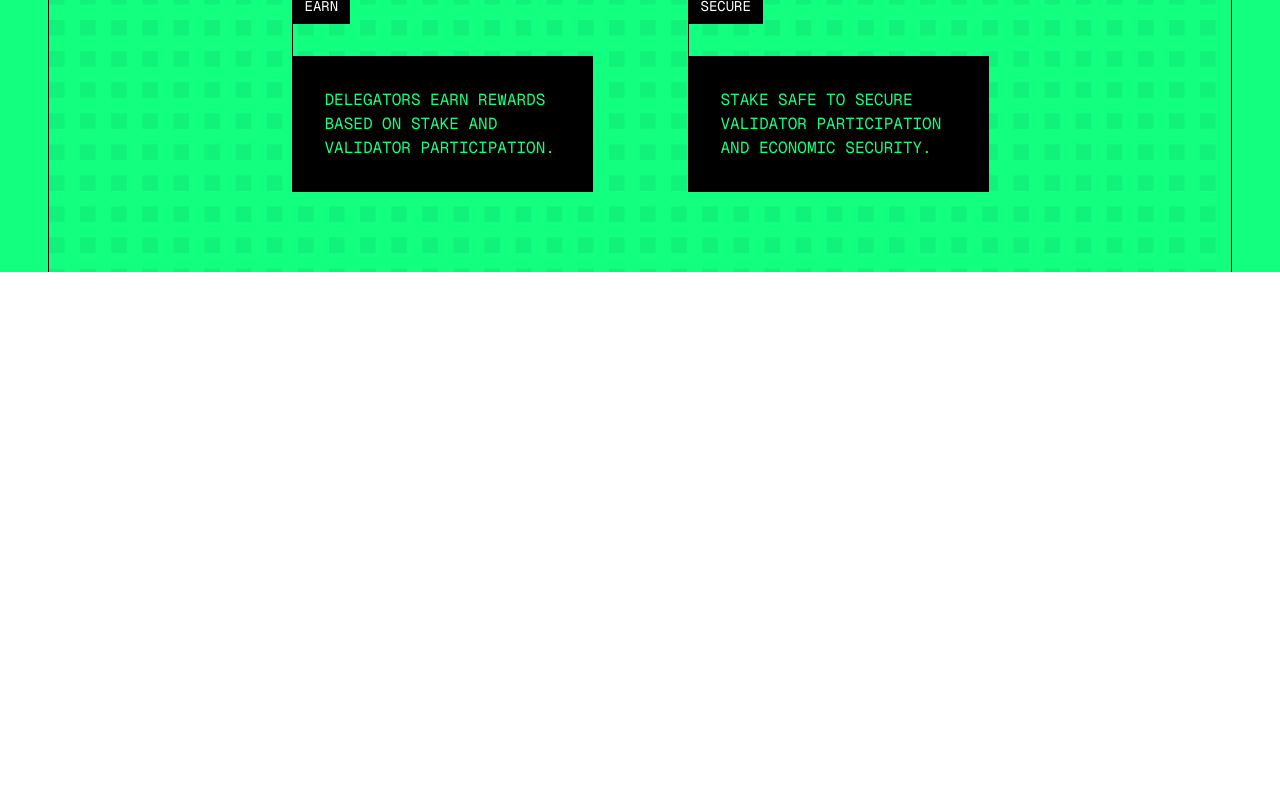
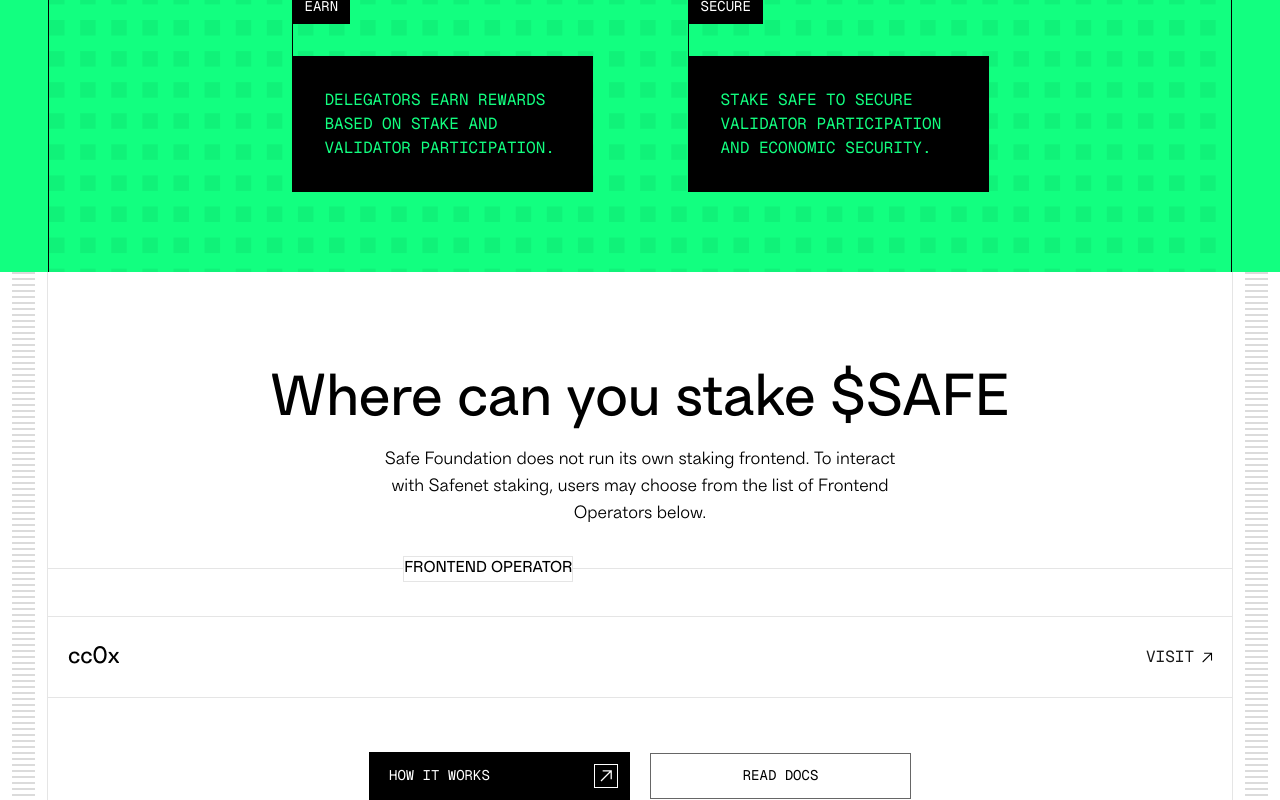
Before and after one commit to safe-fndn/foundation-homepage, a Next.js app: page /safenet in a window 1280 px wide. Shown: the part 6015-6815 px from the top of the page. Before the commit the page ends 6287 px from the top, so only its background shows below. Built offline with nearby package versions, Linux system fonts and the light colour scheme; no server answers.

Commit message:
feat: Add StakeSafe component to Safenet page

```diff
--- a/src/app/safenet/page.tsx
+++ b/src/app/safenet/page.tsx
@@ -4,6 +4,7 @@
 import NativeToken from "@/components/safenet/NativeToken";
 import Problem from "@/components/safenet/Problem";
 import Solution from "@/components/safenet/Solution";
+import StakeSafe from "@/components/safenet/StakeSafe";
 import WhoIsItFor from "@/components/safenet/WhoIsItFor";
 import React from "react";
 
@@ -32,5 +33,8 @@
     <div className="bg-safenet-green">
       <NativeToken />
     </div>
+    <div className="sn-side-borders max-w-[1440px] mx-auto">
+      <StakeSafe />
+    </div>
   </main>)
 }
--- /dev/null
+++ b/src/components/safenet/StakeSafe.tsx
@@ -0,0 +1,55 @@
+import React from 'react'
+import Button from '../ui/Button'
+import SafenetButton from './Button'
+
+export default function StakeSafe() {
+  return (
+    <div className='pt-[72px] md:pt-[99px]'>
+      <div className='flex flex-col justify-center pb-[40px]'>
+        <p
+          className="text-[34px] pb-4 md:text-[60px] text-center px-8 md:px-16 leading-[120%] md:leading-[100%] max-w-[372px] md:max-w-full mx-auto"
+        >
+          Where can you stake $SAFE
+        </p>
+        <p className='max-w-[372px] md:max-w-[640px] md:text-[18px] px-8 md:px-16 mx-auto text-center font-light'>Safe Foundation does not run its own staking frontend. To interact with Safenet staking, users may choose from the list of Frontend Operators below.</p>
+      </div>
+      <div className='px-[20px] md:px-[48px]'>
+        <div className='h-px w-full bg-black/[0.1] relative'>
+          <p className='max-w-[832px] w-fit uppercase bg-white absolute -top-3 left-[20%] md:left-[30%] border border-black/[0.1]'>frontend operator</p>
+        </div>
+        <div className='border-y pl-5 mb-[54px] border-black/[0.1] flex flex-row items-center justify-between mt-[47px] py-5'>
+          <p className='text-[24px]'>cc0x</p>
+          <a href="#" target="_blank" rel="noopener noreferrer">
+            <Button
+              icon="/images/common/arrow-external.svg"
+              iconAlt="Arrow External"
+              iconHeight={18}
+              iconWidth={18}
+              variant="link"
+              className="sn-mono-sm"
+            >
+              VISIT
+            </Button>
+          </a>
+        </div>
+        <div className='flex flex-col md:flex-row w-full justify-center items-center gap-[20px]'>
+          <SafenetButton
+            className='w-full max-w-[261px]'
+            icon='/images/safenet/arrow-external.svg'
+            iconAlt='arrow'
+            iconHeight={24}
+            iconWidth={24}
+          >
+            How it works
+          </SafenetButton>
+          <SafenetButton
+            variant='outline'
+            className='w-full max-w-[261px]'
+          >
+            Read Docs
+          </SafenetButton>
+        </div>
+      </div>
+    </div>
+  )
+}
```
